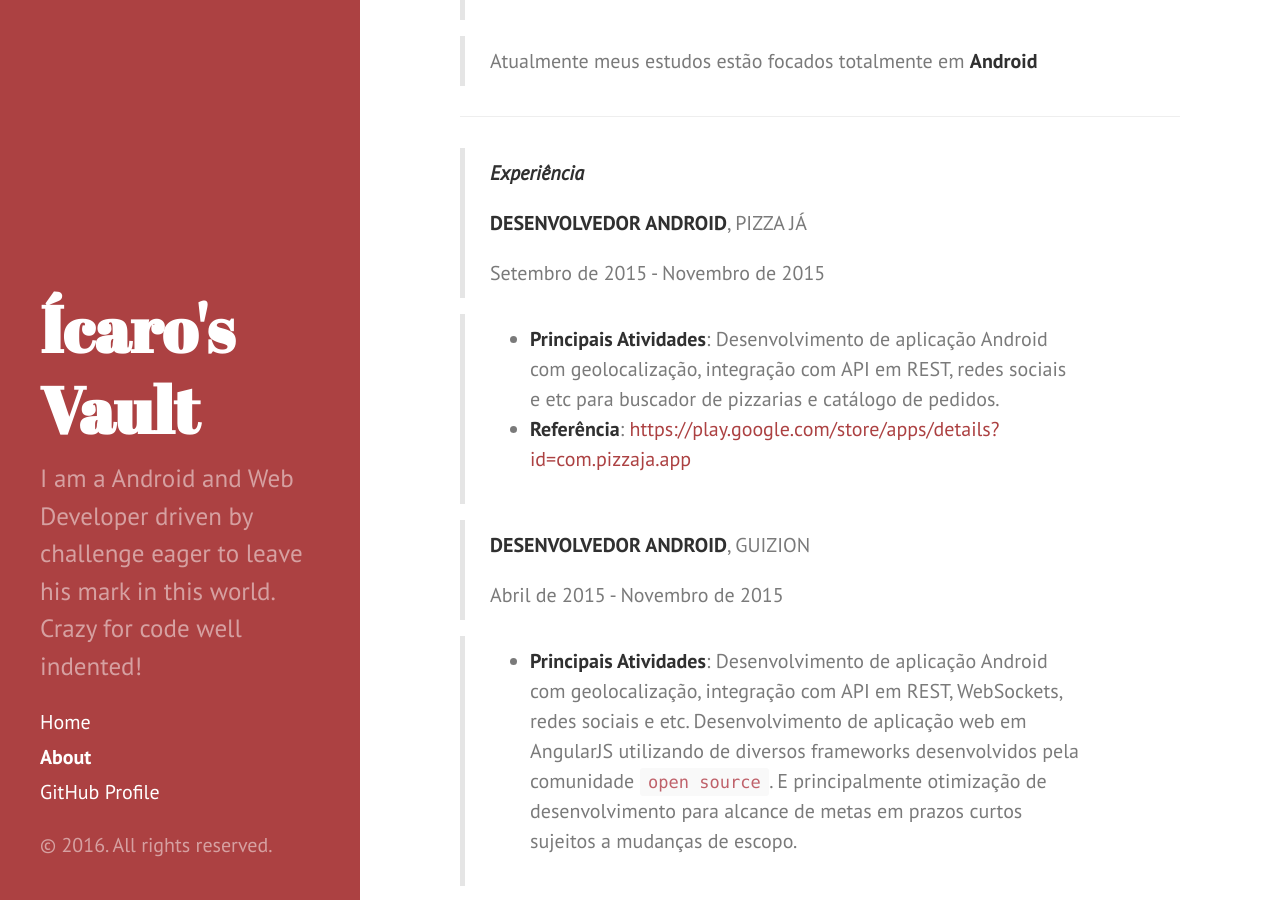
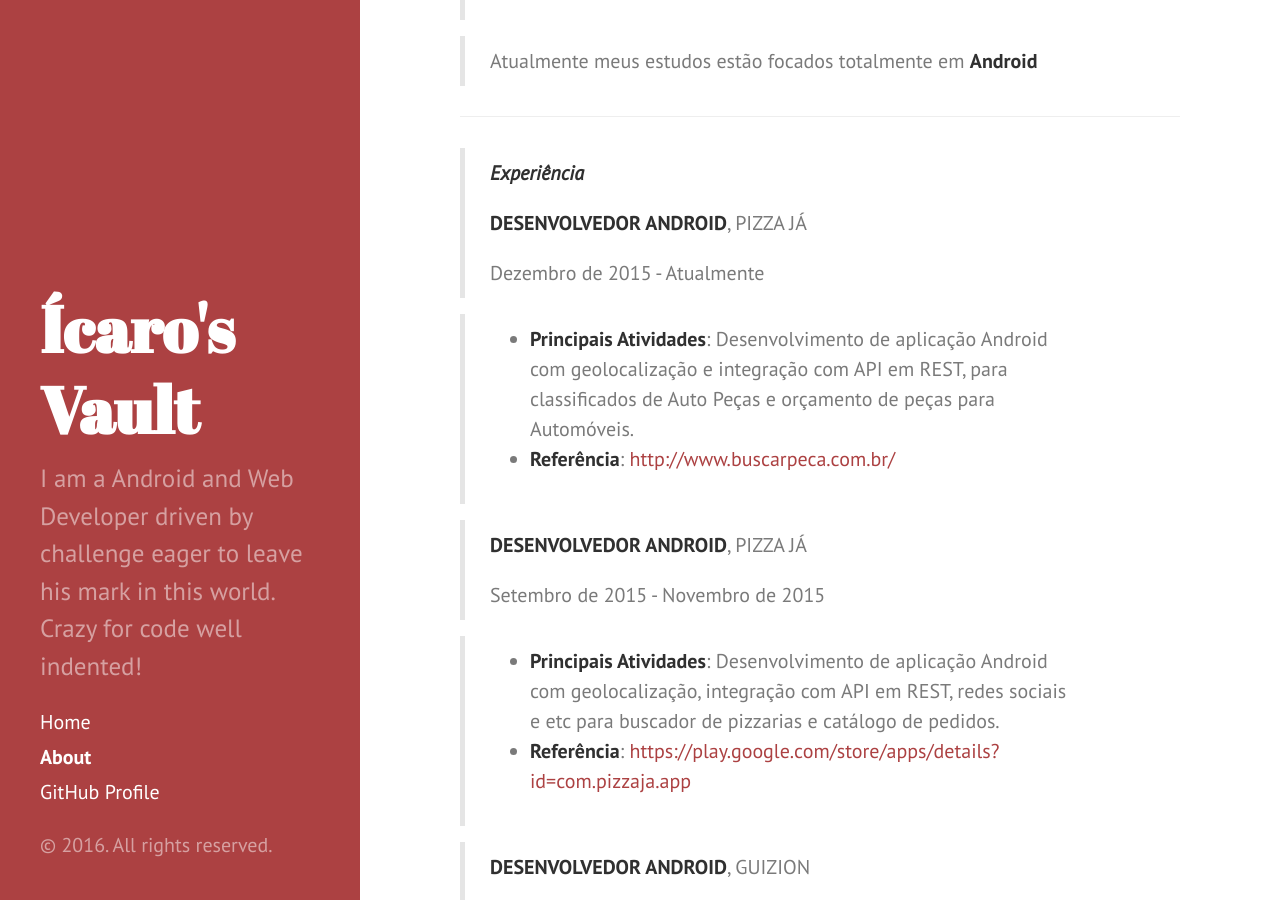
Before and after one commit to icaroabreu/icaroabreu.github.io, a Jekyll site: the page built from about.md, in a window 1280 px wide and 900 px high, scrolled down 1347 px. Built offline with Jekyll 4.4.1, drawn with Linux system fonts in a browser that asks for light colours; Markdown is read by kramdown in place of the engine named in the settings.

Commit message:
Update about.md

```diff
--- a/about.md
+++ b/about.md
@@ -32,6 +32,13 @@ Sou desenvolvedor Web à 4 anos e atualmente foco no desenvolvimento completo de
 
 > ***Experiência***
 >
+>**DESENVOLVEDOR ANDROID**, PIZZA JÁ
+>
+>Dezembro de 2015 - Atualmente
+
+> - **Principais Atividades**: Desenvolvimento de aplicação Android com geolocalização e integração com API em REST, para classificados de Auto Peças e orçamento de peças para Automóveis.
+> - **Referência**: [http://www.buscarpeca.com.br/](http://www.buscarpeca.com.br/)
+
 >**DESENVOLVEDOR ANDROID**, PIZZA JÁ
 >
 >Setembro de 2015 - Novembro de 2015
```
